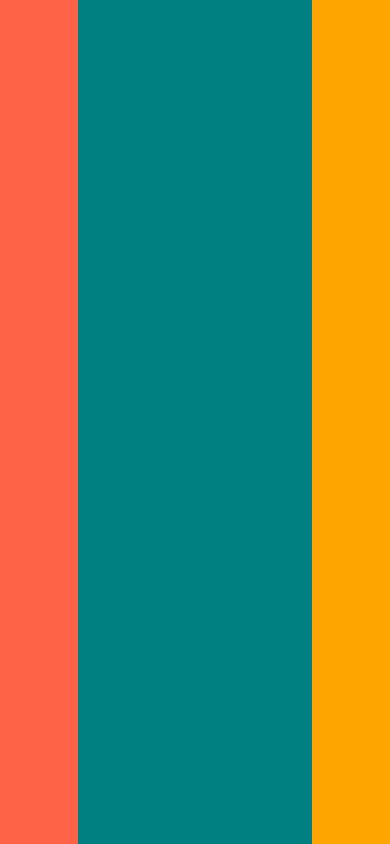
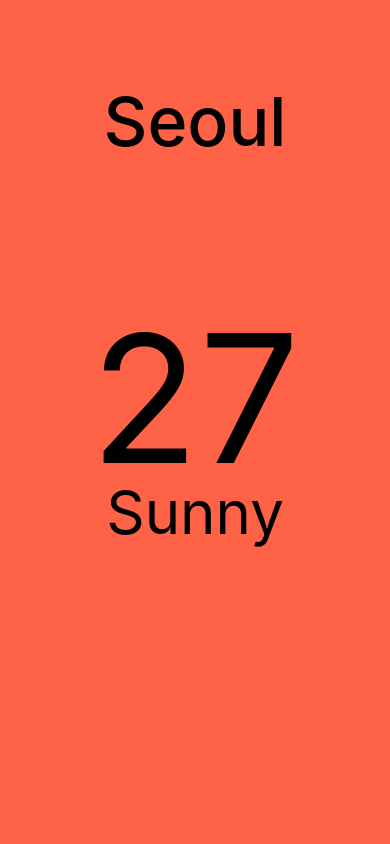
Before and after one commit to jw1036/exam_reactnative, a React Native app: screen / in a window 390 px wide. Built offline with nearby package versions, Linux system fonts and the light colour scheme.

Commit message:
2.5 Styles

```diff
--- a/App.js
+++ b/App.js
@@ -5,10 +5,47 @@ const { height: SCREEN_HEIGHT, width: SCREEN_WIDTH } = Dimensions.get("window");
 
 export default function App() {
   return (
-    <View style={{ flex: 1, flexDirection: "row" }}>
-      <View style={{ flex: 1, backgroundColor: "tomato" }}></View>
-      <View style={{ flex: 3, backgroundColor: "teal" }}></View>
-      <View style={{ flex: 1, backgroundColor: "orange" }}></View>
+    <View style={styles.container}>
+      <View style={styles.city}>
+        <Text style={styles.cityName}>Seoul</Text>
+      </View>
+      <View style={styles.weather}>
+        <View style={styles.day}>
+          <Text style={styles.temp}>27</Text>
+          <Text style={styles.descryption}>Sunny</Text>
+        </View>
+      </View>
     </View>
   );
 }
+
+const styles = StyleSheet.create({
+  container: {
+    flex: 1,
+    backgroundColor: "tomato",
+  },
+  city: {
+    flex: 1.2,
+    justifyContent: "center",
+    alignItems: "center",
+  },
+  cityName: {
+    fontSize: 68,
+    fontWeight: "500",
+  },
+  weather: {
+    flex: 3,
+  },
+  day: {
+    flex: 1,
+    alignItems: "center",
+  },
+  temp: {
+    marginTop: 50,
+    fontSize: 178,
+  },
+  descryption: {
+    marginTop: -30,
+    fontSize: 60,
+  },
+});
```
